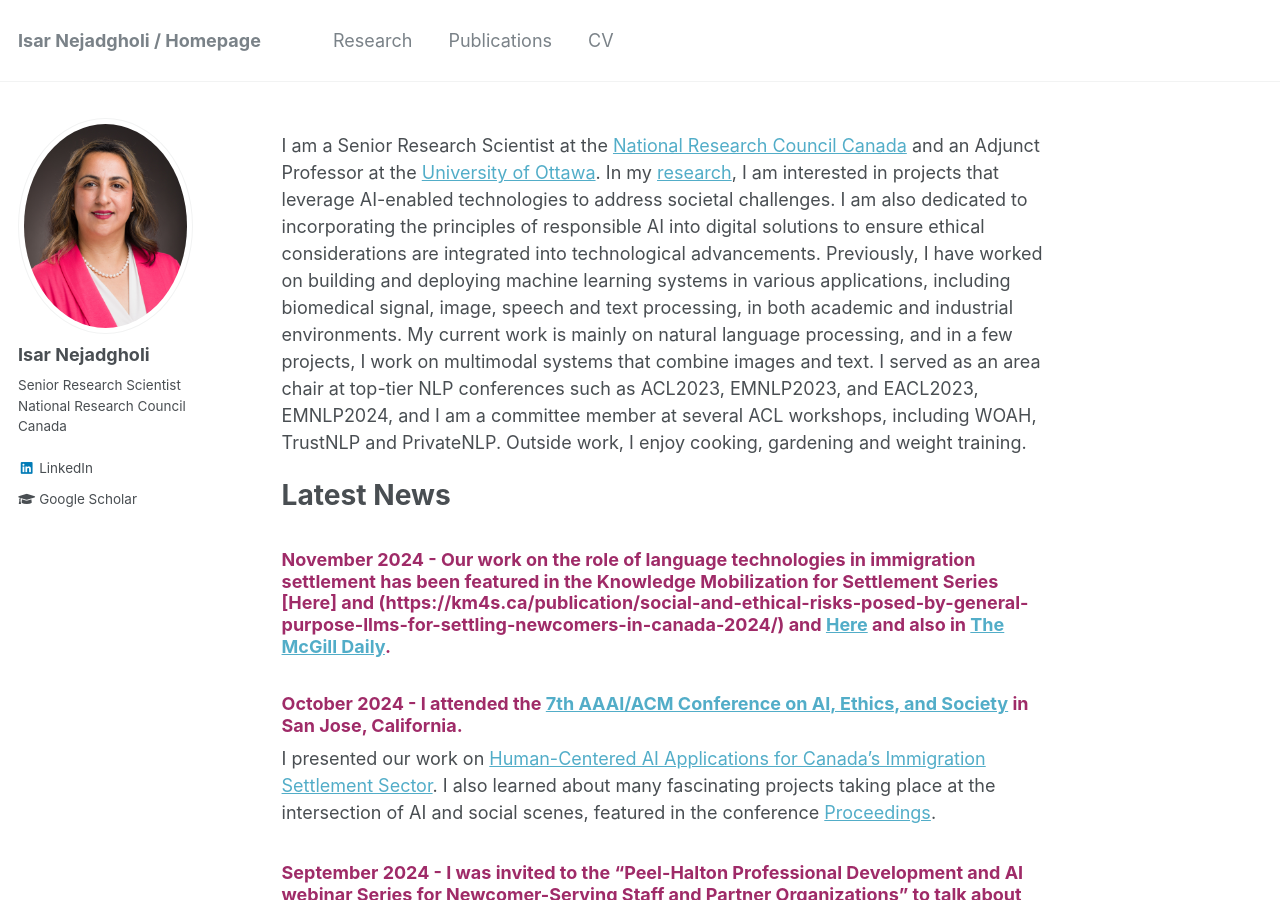
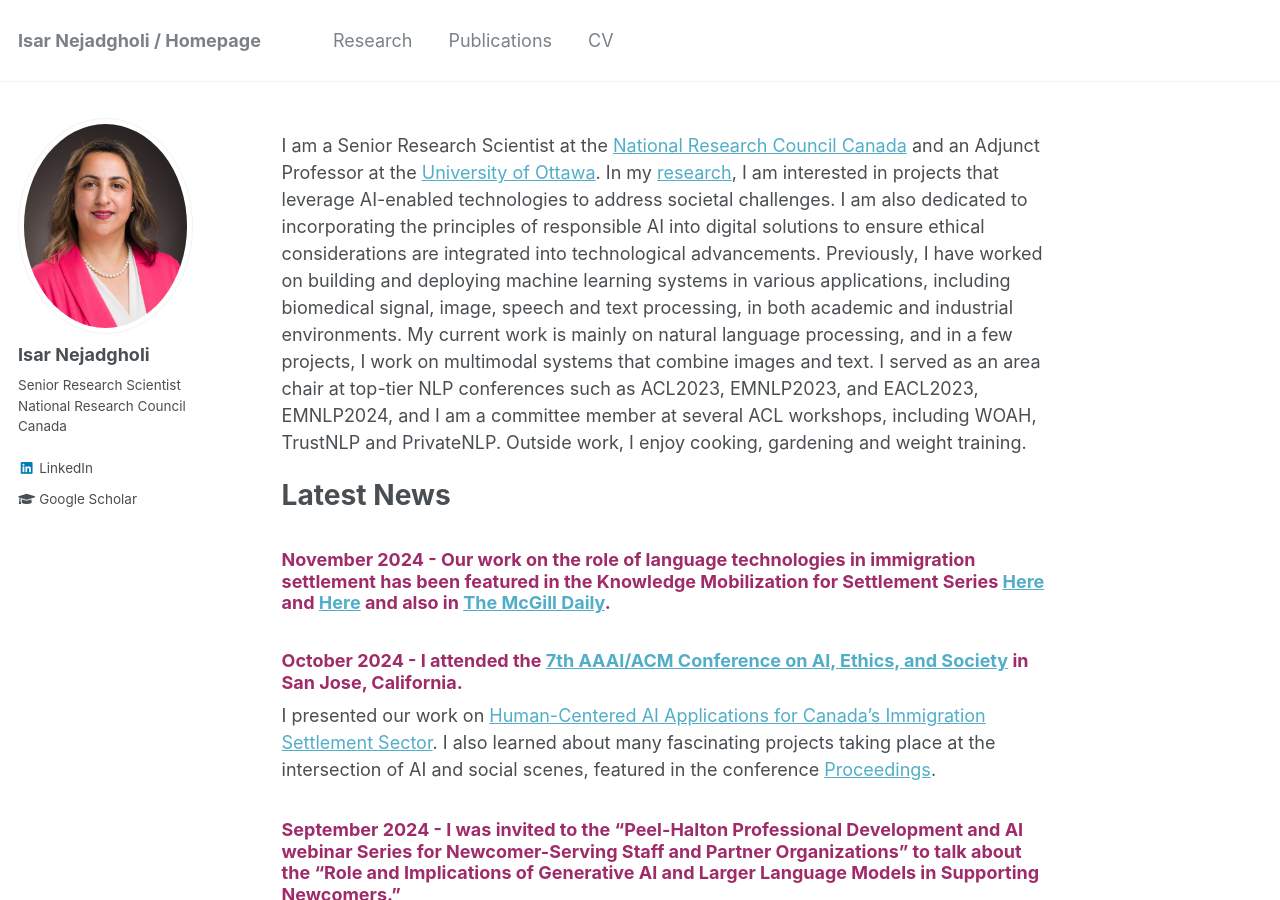
Before and after one commit to IsarNejad/IsarNejad.github.io, a Jekyll site: the page built from _pages/about.md, in a window 1280 px wide and 900 px high. Built offline with Jekyll 4.4.1, drawn with Linux system fonts in a browser that asks for light colours.

Commit message:
Update about.md

```diff
--- a/_pages/about.md
+++ b/_pages/about.md
@@ -13,7 +13,7 @@ I am a Senior Research Scientist at the [National Research Council Canada](https
 # Latest News
 
 {: .amaranth-deep-purple}
-### November 2024 - Our work on the role of language technologies in immigration settlement has been featured in the Knowledge Mobilization for Settlement Series [Here] and (https://km4s.ca/publication/social-and-ethical-risks-posed-by-general-purpose-llms-for-settling-newcomers-in-canada-2024/) and [Here](https://km4s.ca/publication/human-centered-ai-applications-for-canadas-immigration-settlement-sector-2024/) and also in [The McGill Daily](https://www.mcgilldaily.com/2024/11/bridging-culture-with-code/).
+### November 2024 - Our work on the role of language technologies in immigration settlement has been featured in the Knowledge Mobilization for Settlement Series [Here](https://km4s.ca/publication/social-and-ethical-risks-posed-by-general-purpose-llms-for-settling-newcomers-in-canada-2024/) and [Here](https://km4s.ca/publication/human-centered-ai-applications-for-canadas-immigration-settlement-sector-2024/) and also in [The McGill Daily](https://www.mcgilldaily.com/2024/11/bridging-culture-with-code/).
 
 
 
```
